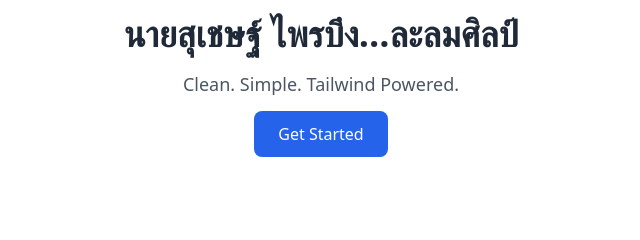
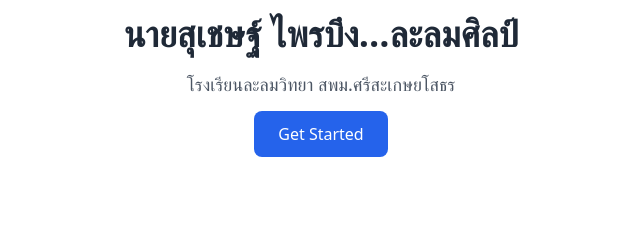
Before and after one commit to suched2513/Kruched, a plain HTML site: page index.html in a window 1280 px wide. Shown: the part 190-430 px from the top of the page, 319-959 px from the left. Drawn offline with nearby package versions, Linux system fonts and the light colour scheme.

Commit message:
Update index.html

```diff
--- a/index.html
+++ b/index.html
@@ -19,7 +19,7 @@
     <main class="text-center mt-32 px-4">
       <h2 class="text-4xl font-bold mb-4">นายสุเชษฐ์ ไพรบึง...ละลมศิลป์</h2>
       <p class="text-lg text-gray-600 mb-6">
-        Clean. Simple. Tailwind Powered.
+        โรงเรียนละลมวิทยา สพม.ศรีสะเกษยโสธร
       </p>
       <a href="#"
         class="bg-blue-600 text-white px-6 py-3 rounded-lg hover:bg-blue-700 transition">
```
